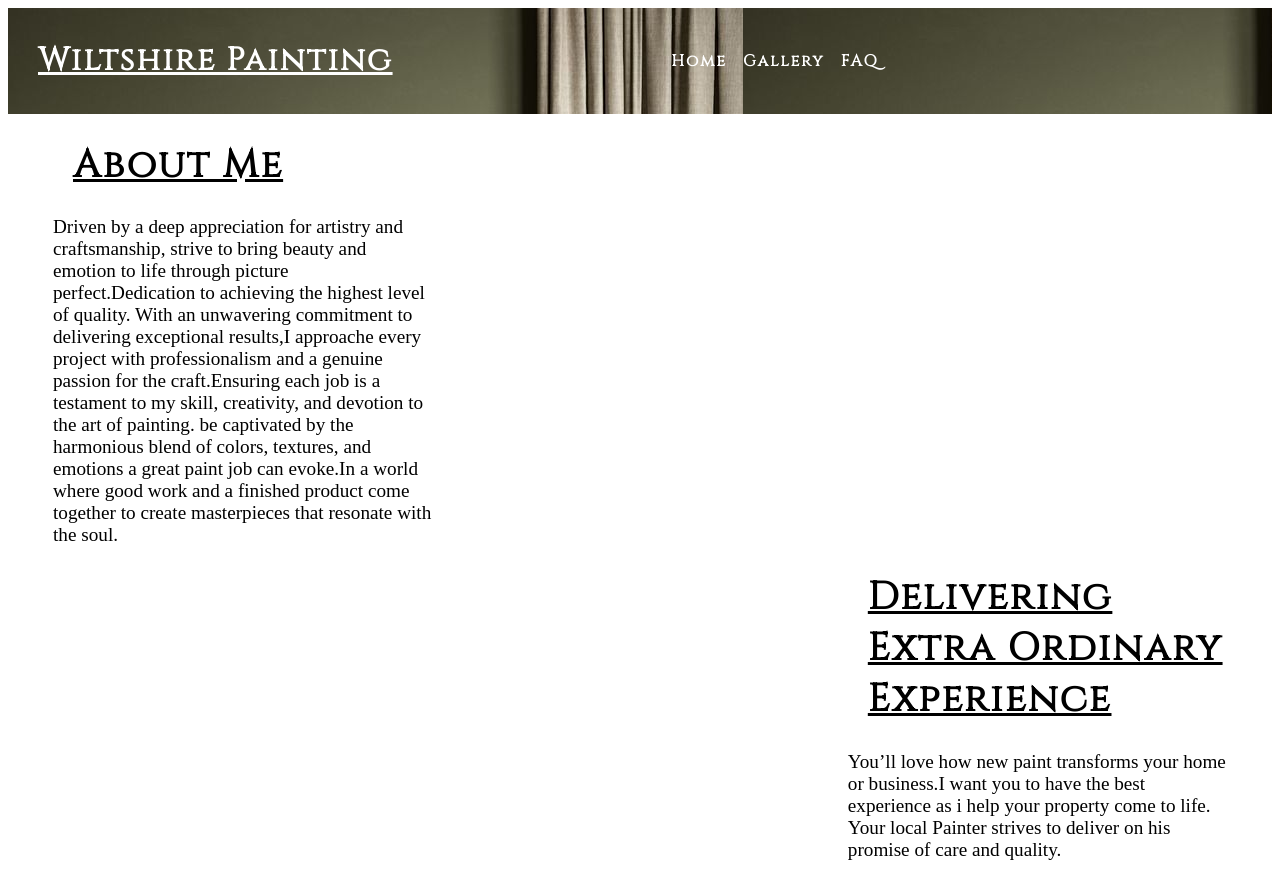
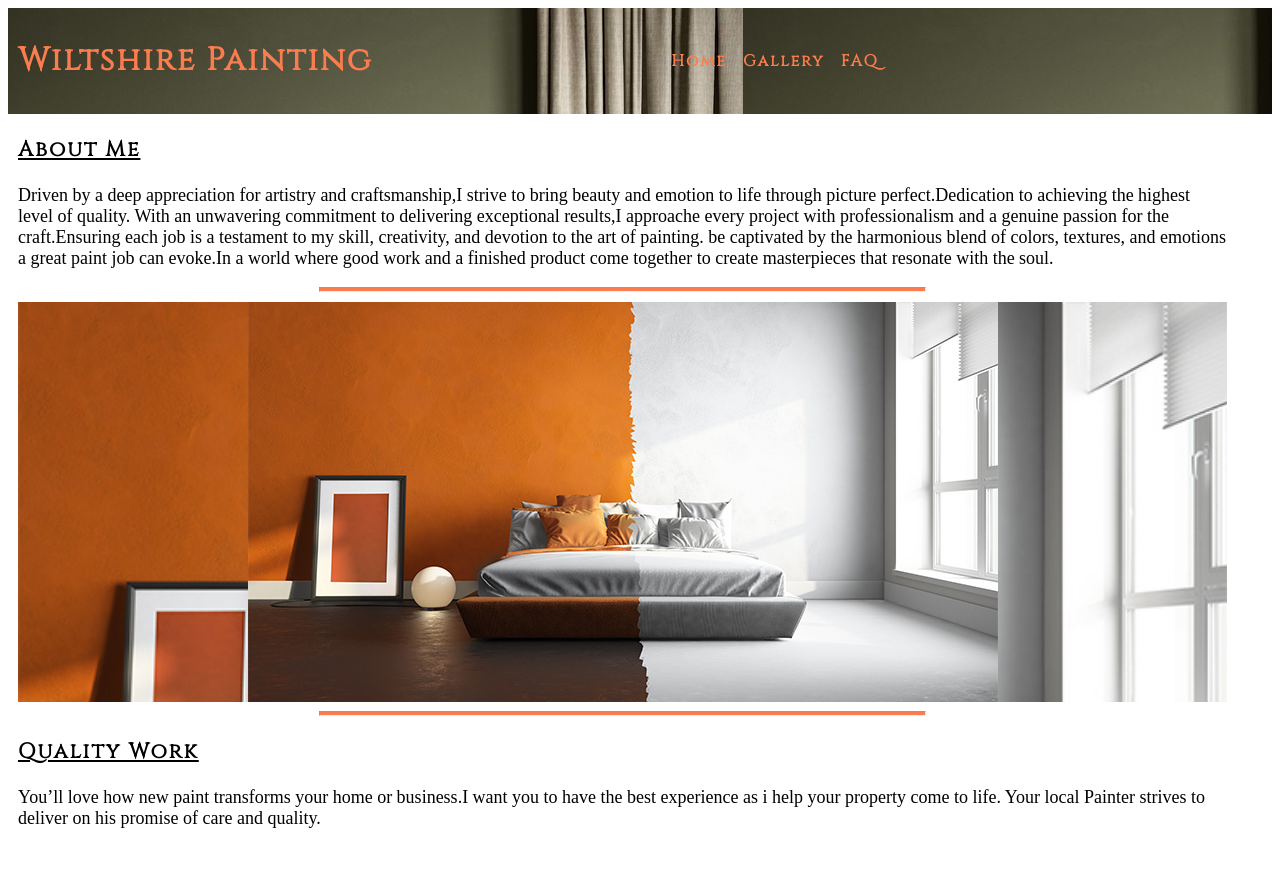
Before and after one commit to LChristopherJ/perfect-paints, a plain HTML site: page index.html in a window 1280 px wide. After the commit the page ends 847 px from the top, so only its background shows below. Drawn offline with Linux system fonts and the light colour scheme; a web font is replaced by a local one.

Commit message:
created heero img with styling

```diff
--- a/css/style.css
+++ b/css/style.css
@@ -7,13 +7,12 @@
         align-items: center;
         padding: 10px;
         background-image: url(/images/paint.jpg);
-        color: white;
+        color: rgb(251, 124, 78);
         font-family: 'Cinzel', serif;
         letter-spacing: 2px;
       }
 
-      h1 {
-        margin-left: 20px;
+      h3 {
         font-family: 'Cinzel', serif;
         letter-spacing: 2px;
         text-transform: capitalize;
@@ -21,6 +20,7 @@
       }
 
       /*styling for the navigation links */
+
       nav {
         color: white;
         text-align: center;
@@ -30,7 +30,7 @@
       nav a {
         margin-right: 10px;
         text-decoration: none;
-        color: white;
+        color: rgb(251, 124, 78);
         font-weight: bold;
         display: inline;
       }
@@ -43,19 +43,44 @@
       /* styling for about area */
 
     .about {
-      width: 30%;
+      width: auto;
       margin-top: 10px;
-      font-size: larger;
-      margin-right: auto;
-      margin-left: 45px;
+      font-size: large;
+      margin-left: 10px;
+      margin-right: 45px;
     }
 
     /* styling for extra services */
 
     #extra-service {
-        width: 30%;
+        width: auto;
         margin-top: 10px;
-        font-size: larger;
-        margin-left: auto;
+        font-size: large;
+        margin-left: 10px;
         margin-right: 45px;
     }
+
+    /* section line for new service */
+
+    .section-line {
+        height: 3px;
+        background-color: rgb(251, 124, 78);
+
+        width: 50%;
+
+      }
+
+/* styling for image aside about me content */
+
+img {
+  margin: 0 auto;
+  display: block;
+  margin-top: 10px;
+}
+
+.about-img {
+    background-image: url(/images/spliot\ room.jpeg);
+    background-repeat: no-repeat;
+    background-size: cover;
+
+}
--- a/index.html
+++ b/index.html
@@ -17,22 +17,26 @@
         </nav>
       </header>
     <div  class ="about">
-        <h1>About Me</h1>
+        <h3>About Me</h3>
 
-        <p>Driven by a deep appreciation for artistry and craftsmanship, strive to bring beauty and emotion to life through picture perfect.Dedication to achieving the highest level of quality.
+        <p>Driven by a deep appreciation for artistry and craftsmanship,I strive to bring beauty and emotion to life through picture perfect.Dedication to achieving the highest level of quality.
 
             With an unwavering commitment to delivering exceptional results,I approache every project with professionalism and a genuine passion for the craft.Ensuring each job is a testament to my skill, creativity, and devotion to the art of painting.
 
             be captivated by the harmonious blend of colors, textures, and emotions a great paint job can evoke.In a world where good work and a finished product come together to create masterpieces that resonate with the soul.
          </p>
+         <hr class="section-line">
+         <div class="about-img">
+            <div class="about-img">
+              <img src="/images/spliot room.jpeg"  alt="room painted in two different colors">
+        </div>
 
 
     </div>
-    <div id="extra-service">
-        <h1>Delivering extra ordinary experience</h1>
-        <p id="">You’ll love how new paint transforms your home or business.I want you to have the best experience as i help your property come to life. Your local Painter  strives to deliver on his promise of care and quality.</p>
-
-
+    <hr class="section-line">
+    <div class="extra-service">
+        <h3>Quality Work</h3>
+        <p class="extra-service">You’ll love how new paint transforms your home or business.I want you to have the best experience as i help your property come to life. Your local Painter  strives to deliver on his promise of care and quality.</p>
     </div>
     </body>
 
```
Also changed, not shown: images/house-painter-clipart-3-3777719113.gif (added), images/interior_accent_painted_room-2196667587.jpeg (added), images/spliot room.jpeg (added).
